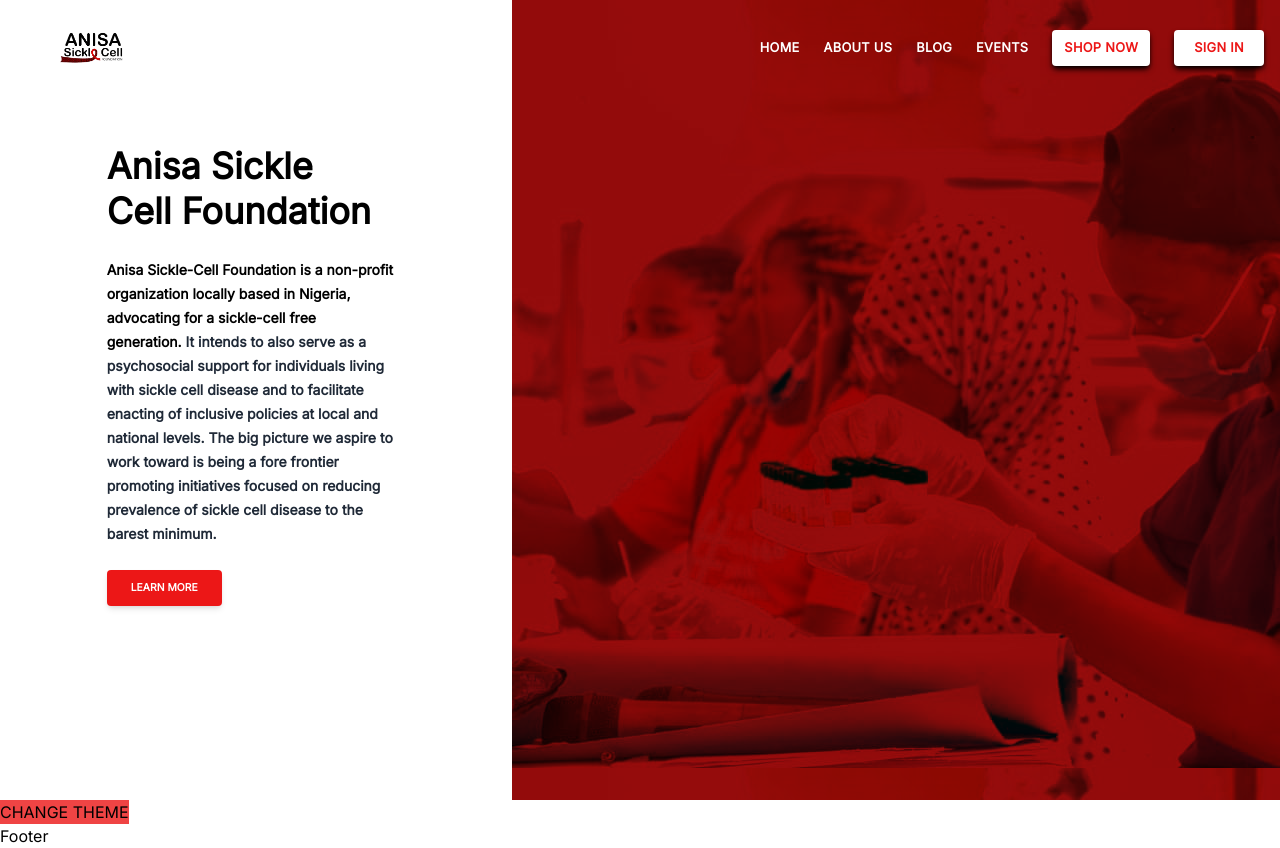
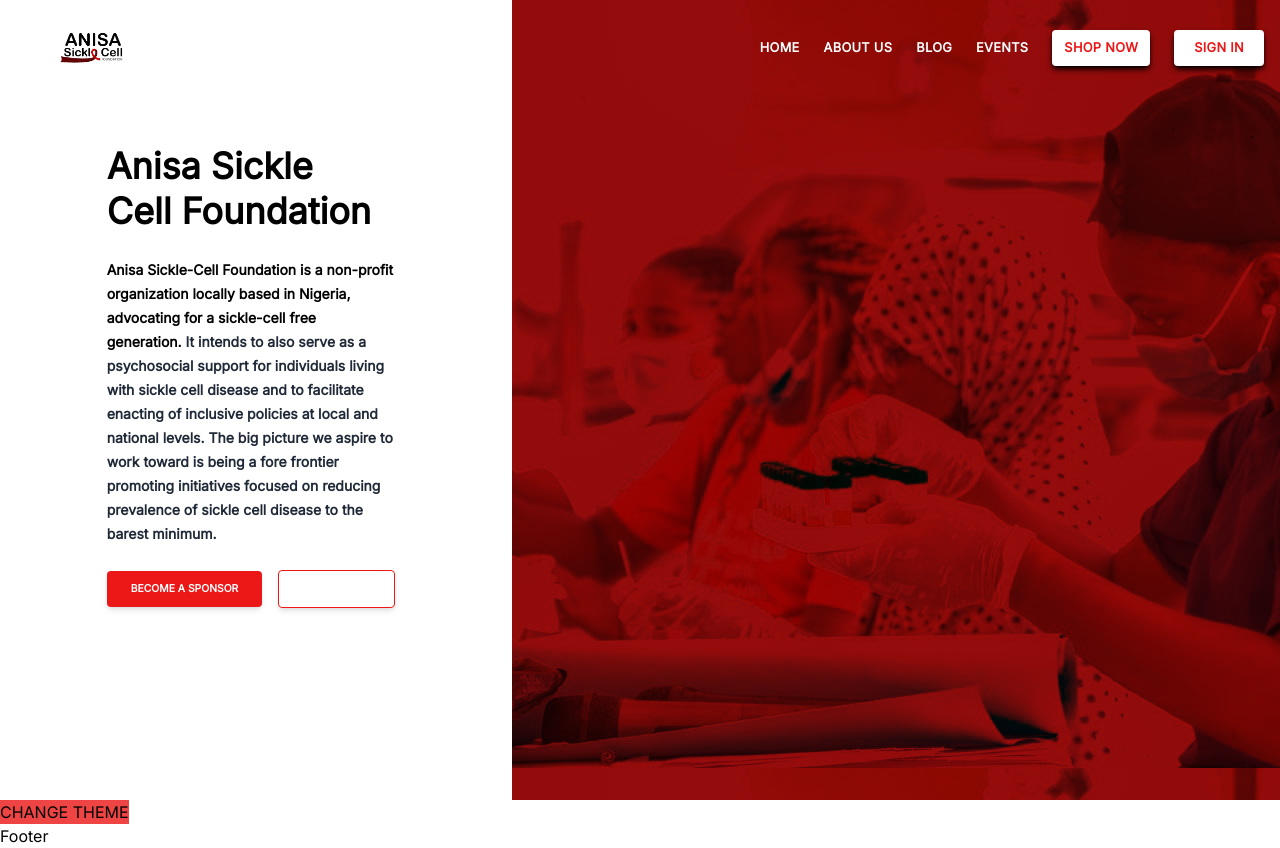
Before and after one commit to Basit-Balogun10/ASCF-frontend, a Next.js app: page / in a window 1280 px wide. Built offline with nearby package versions, Linux system fonts and the light colour scheme.

Commit message:
Created 'become a sponsor' button

```diff
--- a/pages/index.tsx
+++ b/pages/index.tsx
@@ -43,9 +43,14 @@
                                     minimum.
                                 </span>
                             </p>
-                            <button className="px-6 py-2 bg-ourRed hover:bg-red-700 text-white text-[0.65rem] leading-5 font-extrabold rounded shadow-md transition-colors">
-                                LEARN MORE
-                            </button>
+                            <div className="flex items-center justify-start space-x-4">
+                                <button className="px-6 py-2 bg-ourRed hover:bg-red-700 text-white text-[0.65rem] leading-5 font-extrabold rounded shadow-md transition-colors">
+                                    BECOME A SPONSOR
+                                </button>
+                                <button className="px-6 py-2 bg-transparent border border-ourRed hover:border-bg-red-700 hover:border-red-700 hover:text-gray-200 text-white text-[0.65rem] leading-5 font-extrabold rounded shadow-md transition-trasnform">
+                                    LEARN MORE
+                                </button>
+                            </div>
                         </div>
                     </div>
 
```
